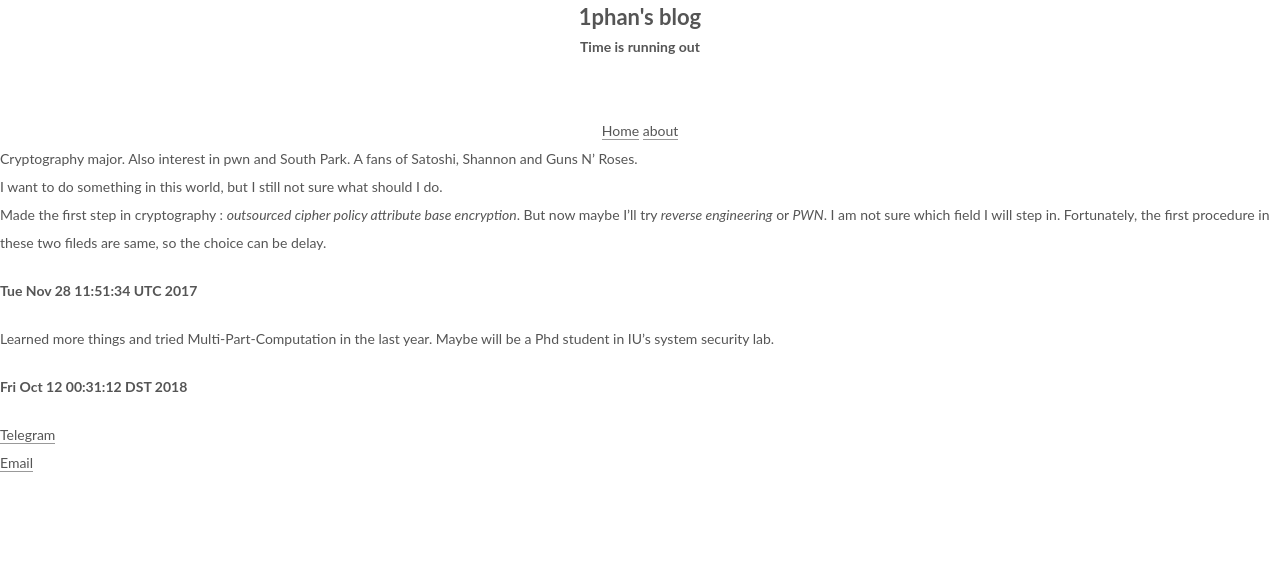
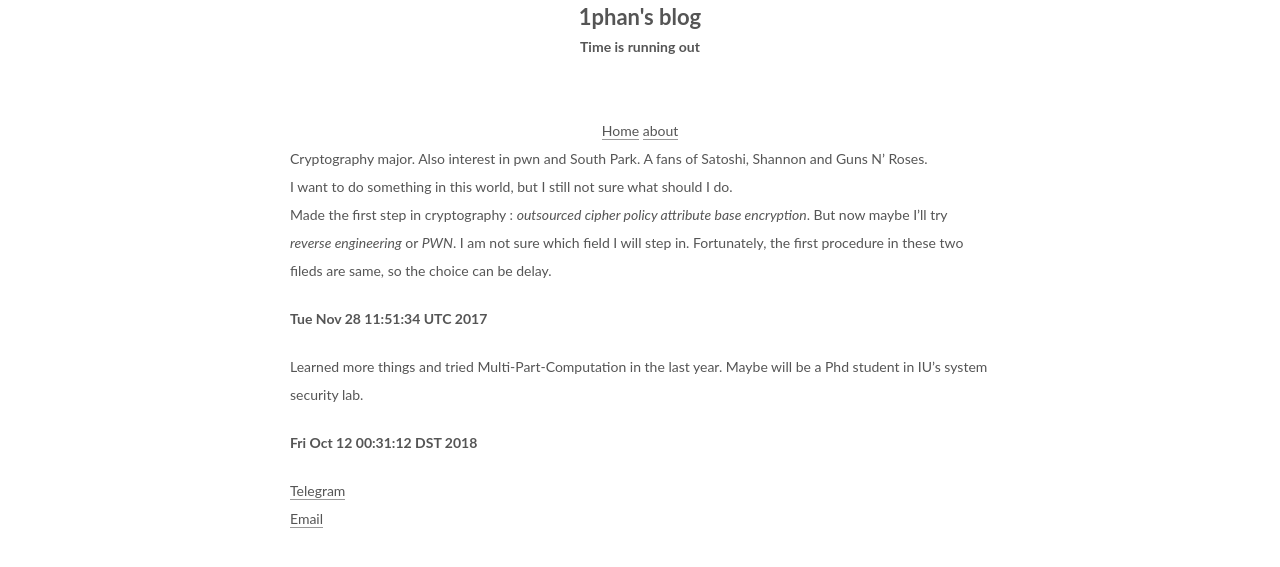
Before and after one commit to Gao-Chuan/blog, a Django app: template templates/about.html in a window 1280 px wide. Shown: the top 567 px of the page. Run offline with Django 3.2, Linux system fonts and the light colour scheme; the template is opened without the code that fills it, so the values that code supplies are empty.

Commit message:
try to make it looks better again

```diff
--- a/templates/about.html
+++ b/templates/about.html
@@ -4,7 +4,7 @@
     <head>
         <link href="{% static "css/betterText.css"%}" rel="stylesheet" type="text/css">
     </head>
-    <div class="content-wrap">
+    <div class="main-inner">
     <div class="post-body">
         <p>Cryptography major. Also interest in pwn and South Park. A fans of Satoshi, Shannon and Guns N’ Roses.<br>I want to do something in this world, but I still not sure what should I do.<br>Made the first step in cryptography : <em>outsourced cipher policy attribute base encryption</em>. But now maybe I’ll try <em>reverse engineering</em> or <em>PWN</em>. I am not sure which field I will step in. Fortunately, the first procedure in these two fileds are same, so the choice can be delay.</p>
         <p><b>Tue Nov 28 11:51:34 UTC 2017</b></p>
```
